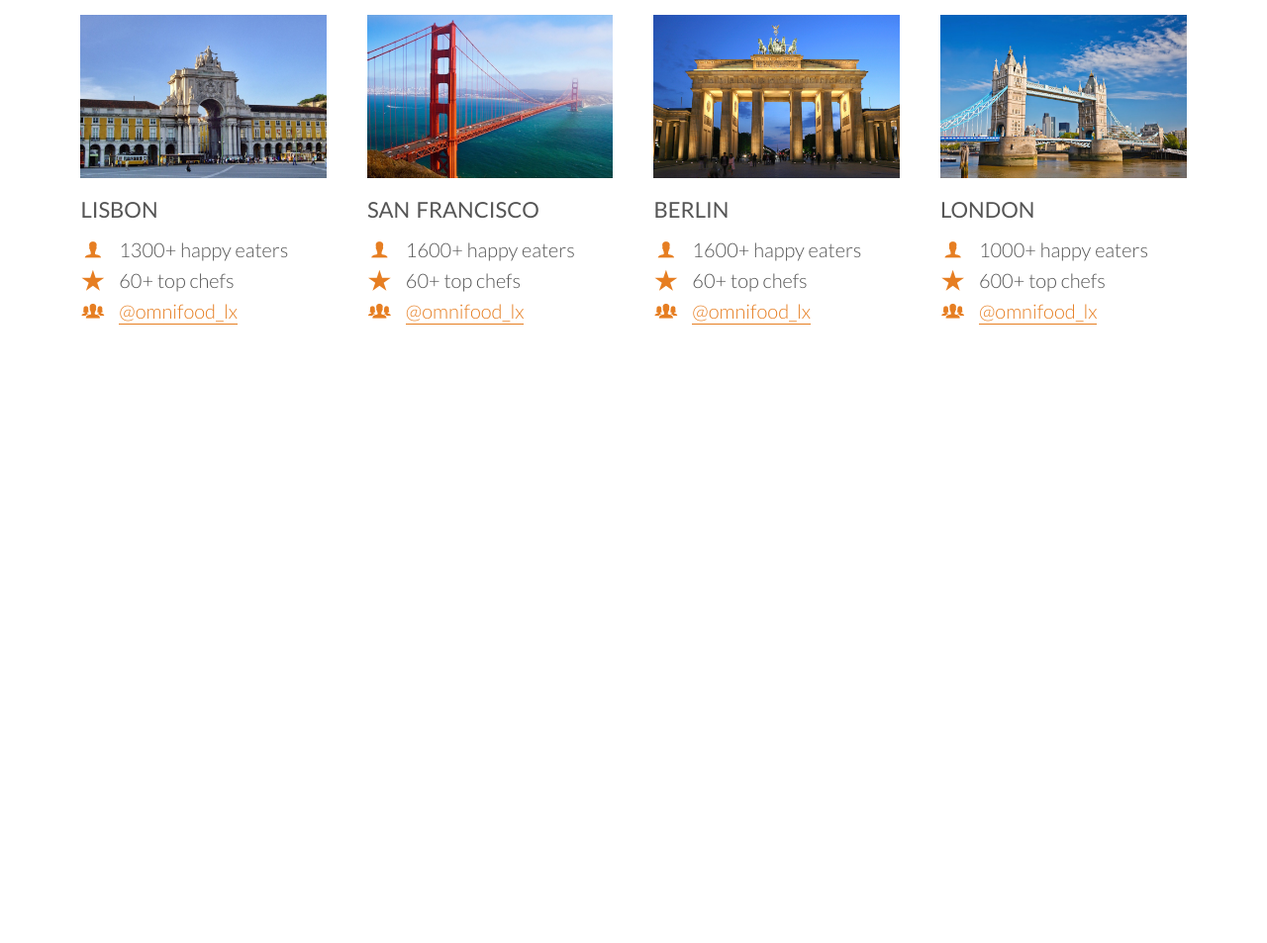
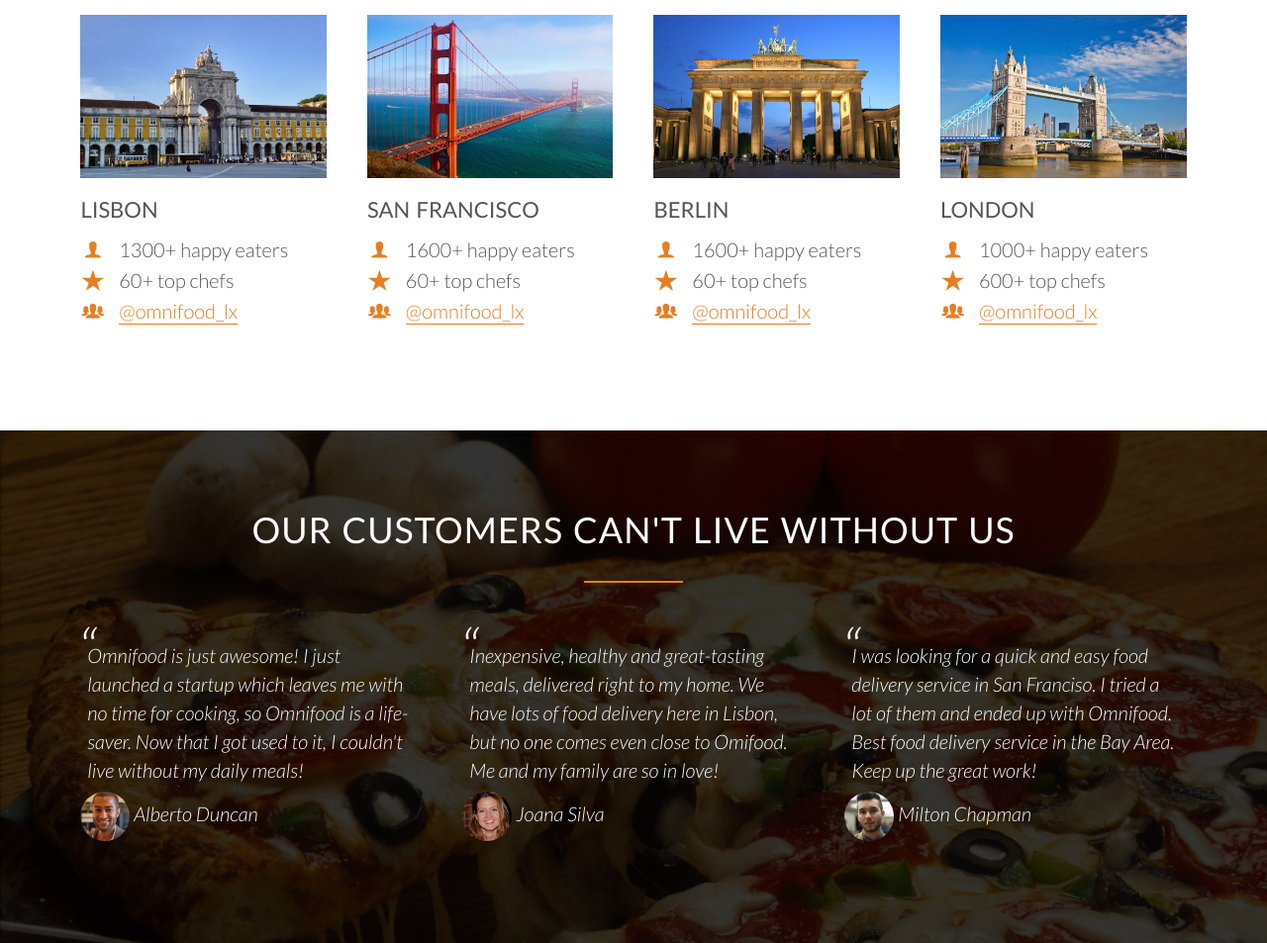
Before and after one commit to with0p/omnifood, a plain HTML site: page index.html in a window 1280 px wide. Shown: the part 2924-3877 px from the top of the page at 99% size. Before the commit the page ends 3359 px from the top, so only its background shows below. Drawn offline with Linux system fonts and the light colour scheme; files whose address does not match are found by name.

Commit message:
Customers Testimonials section

```diff
--- a/index.html
+++ b/index.html
@@ -238,10 +238,30 @@
                     <i class="ion-ios-people icon-city"></i>
                     <span><a href="#">@omnifood_lx</a></span>
                 </div>
-
-
             </div>
         </div>
+    </section>
+
+    <section class="section-testimonials">
+        <div class="row">
+            <h2>Our customers can't live without us</h2>
+        </div>
+        <div class="row">
+            <div class="col span-1-of-3 box">
+                <blockquote>
+                    Omnifood is just awesome! I just launched a startup which leaves me with no time for cooking, so Omnifood is a life-saver. Now that I got used to it, I couldn't live without my daily meals!</blockquote>
+                    <cite><img src="resourses/img/customer-1.jpg"> Alberto Duncan</cite>
+            </div>
+            <div class="col span-1-of-3 box">
+                <blockquote>
+                    Inexpensive, healthy and great-tasting meals, delivered right to my home. We have lots of food delivery here in Lisbon, but no one comes even close to Omifood. Me and my family are so in love!                </blockquote>
+                <cite><img src="resourses/img/customer-2.jpg"> Joana Silva</cite>
+            </div>
+            <div class="col span-1-of-3 box">
+                <blockquote>
+                    I was looking for a quick and easy food delivery service in San Franciso. I tried a lot of them and ended up with Omnifood. Best food delivery service in the Bay Area. Keep up the great work!                </blockquote>
+                <cite><img src="resourses/img/customer-3.jpg"> Milton Chapman</cite>
+            </div>
     </section>
 </body>
 
--- a/resourses/css/style.css
+++ b/resourses/css/style.css
@@ -32,6 +32,8 @@ header {
     background-image: linear-gradient(rgba(0, 0, 0, 0.7),rgba(0, 0, 0, 0.7)),url(img/hero.jpg);
     background-size: cover;
     background-position: center;
+    background-attachment: fixed;
+
     height: 100vh;
 }
 
@@ -359,6 +361,44 @@ margin-bottom: 15px;
     padding-bottom: 1px;
 }
 
+/* CUSTOMER'S TESTIMONIALS */
+.section-testimonials {
+    background-image: linear-gradient(rgba(0, 0, 0, 0.801),rgba(0, 0, 0, 0.801)), url(img/back-customers.jpg);
+    background-size: cover;
+    color: #fff;
+    background-attachment: fixed;
+}
+
+.section-testimonials blockquote {
+padding: 2%;
+font-style: italic;
+line-height: 145%;
+position: relative;
+
+}
+
+.section-testimonials blockquote:before{
+    content: "\201C";
+    font-size: 300%;
+    display: block;
+    position: absolute;
+    top:0;
+    left: -3px;
+}
+
+.section-testimonials cite {
+    /* font-style: italic;
+    line-height: 90%;
+    margin-top: 25px; */
+
+    }
+
+.section-testimonials cite img {
+    height: 50px;
+    border-radius: 50%;
+    vertical-align: middle;
+}
+
 
 /* Icons */
 .icon-big {
```
Also changed, not shown: resourses/css/img/back-customers.jpg (renamed from resourses/img/back-customers.jpg).
